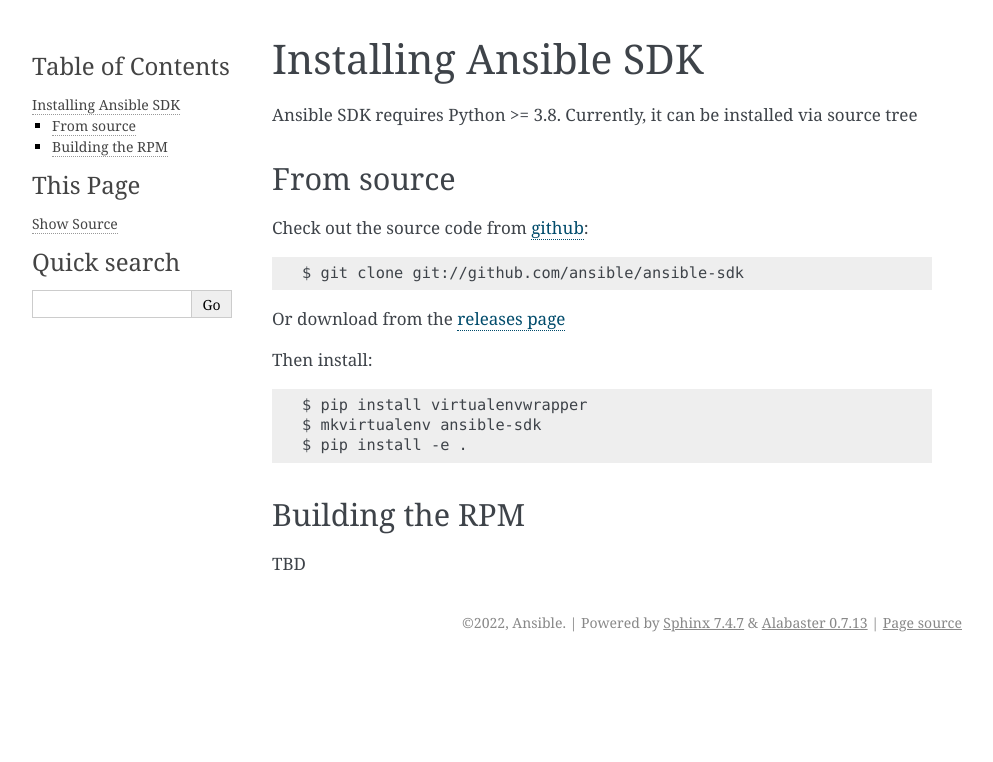
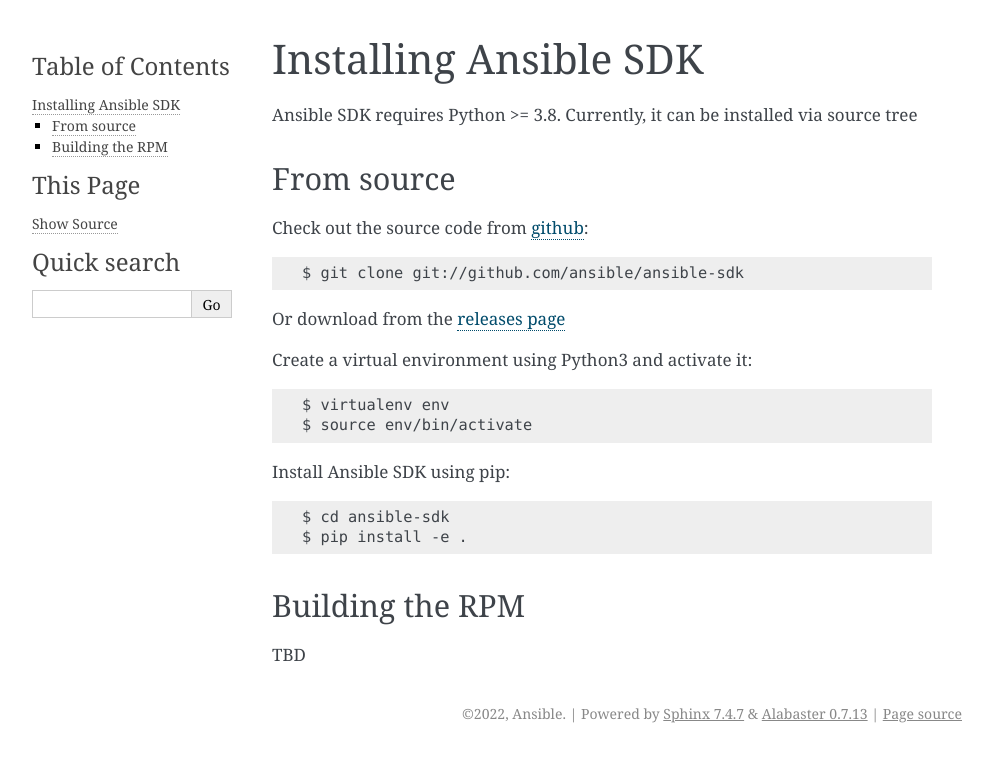
Before and after one commit to ansible/ansible-sdk, a Sphinx documentation site: the page built from docs/source/install.rst, in a window 1280 px wide. Shown: the top 762 px of the page, without its empty margins (148-1141 px from the left). Built offline with Sphinx 7.4.7, drawn with Linux system fonts in a browser that asks for light colours.

Commit message:
Update docs and installation requirements
* Updated requirements.txt with required dependencies like ansible-runner, receptorctl.
* Updated installation steps with a minor change.

Signed-off-by: Abhijeet Kasurde <akasurde@redhat.com>

```diff
--- a/docs/source/install.rst
+++ b/docs/source/install.rst
@@ -14,10 +14,14 @@
 
 Or download from the `releases page <https://github.com/ansible/ansible-sdk/releases>`_
 
-Then install::
+Create a virtual environment using Python3 and activate it::
 
-  $ pip install virtualenvwrapper
-  $ mkvirtualenv ansible-sdk
+  $ virtualenv env
+  $ source env/bin/activate
+
+Install Ansible SDK using pip::
+
+  $ cd ansible-sdk
   $ pip install -e .
 
 Building the RPM
--- a/requirements.txt
+++ b/requirements.txt
@@ -0,0 +1,3 @@
+ansible-core
+ansible-runner
+receptorctl
```
